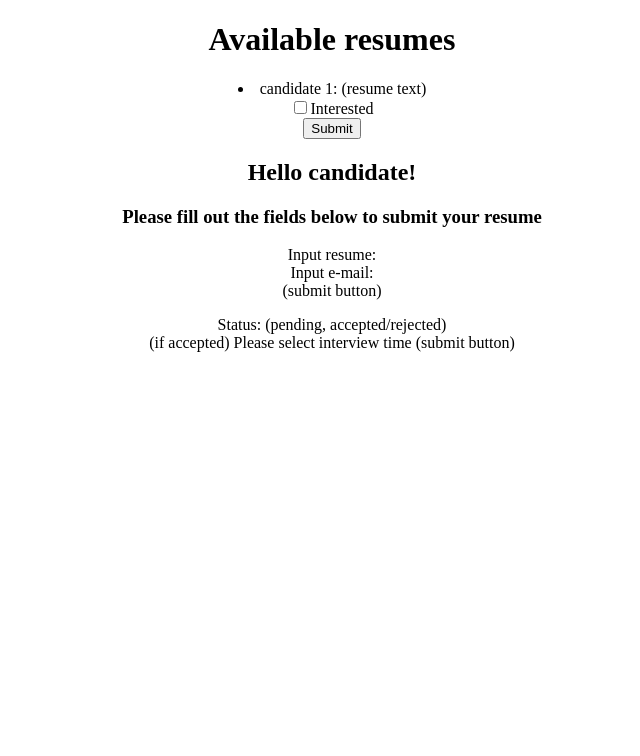
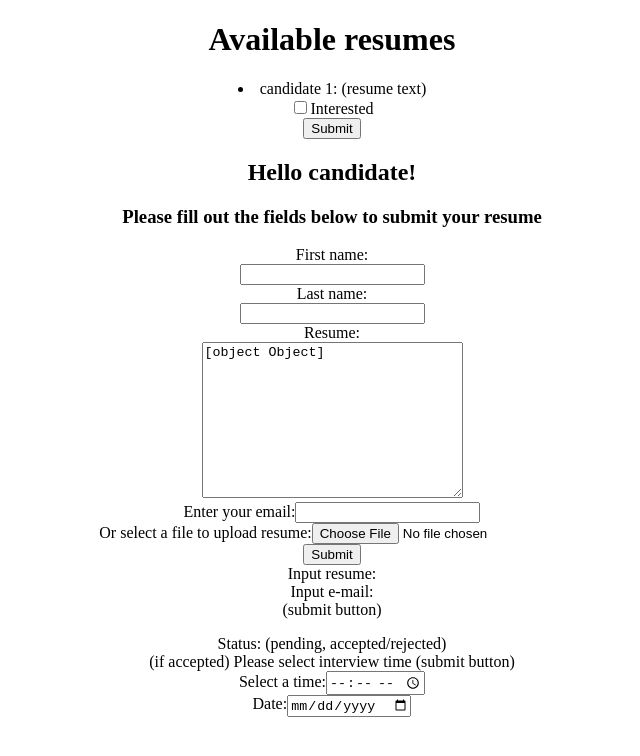
Before and after one commit to Hsien-HsiuLiao/resume-database, a React (Create React App) app in the folder frontend/: page / in a window 1280 px wide. Shown: the top 756 px of the page, without its empty margins (308-948 px from the left). Built offline with nearby package versions, Linux system fonts and the light colour scheme.

Commit message:
add forms

```diff
--- a/frontend/src/components/CandidateView.js
+++ b/frontend/src/components/CandidateView.js
@@ -7,13 +7,42 @@ export const CandidateView = () => {
 
             <h3>Please fill out the fields below to submit your resume</h3>
 
+            <form>
+                <label for="fname">First name:</label><br />
+                <input type="text" id="fname" name="fname"></input>
+                <br />
+                <label for="lname">Last name:</label><br />
+                <input type="text" id="lname" name="lname"></input>
+                <br />
+                <label for="resume">Resume:</label><br />
+                <textarea name="message" rows="10" cols="30">
+
+                    <input type="text" id="resume" name="resume"></input>
+                </textarea>
+                <br />
+                <label for="email">Enter your email:</label>
+                <input type="email" id="email" name="email"></input>
+                <br />
+                <label for="myfile">Or select a file to upload resume:</label>
+                <input type="file" id="myfile" name="myfile"></input>
+                <br />
+                <input type="submit" value="Submit"></input>
+            </form>
             <div>Input resume: </div>
             <div>Input e-mail:</div>
             <div>(submit button)</div>
             <p />
             <div>Status: (pending, accepted/rejected)</div>
+
             <div>(if accepted) Please select interview time (submit button)</div>
-
+            <form>
+                <label for="appt">Select a time:</label>
+                <input type="time" id="appt" name="appt"></input>
+            </form>
+            <form>
+                <label for="interviewDate">Date:</label>
+                <input type="date" id="interviewDate" name="interviewDate"></input>
+            </form>
         </div>
     )
 }
```
Also changed, not shown: 1 other file (tests, documents, lock files or other folders).
